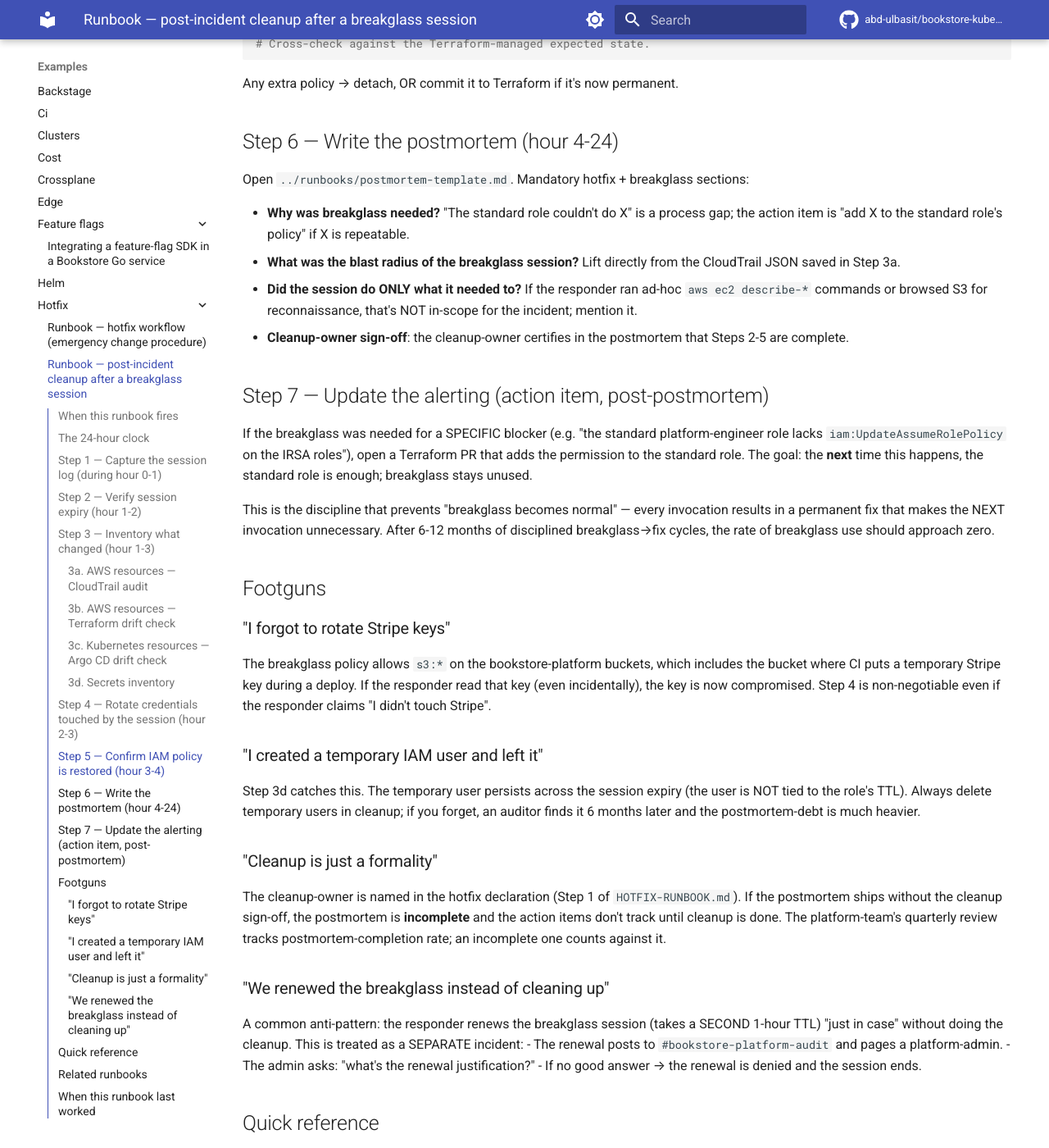
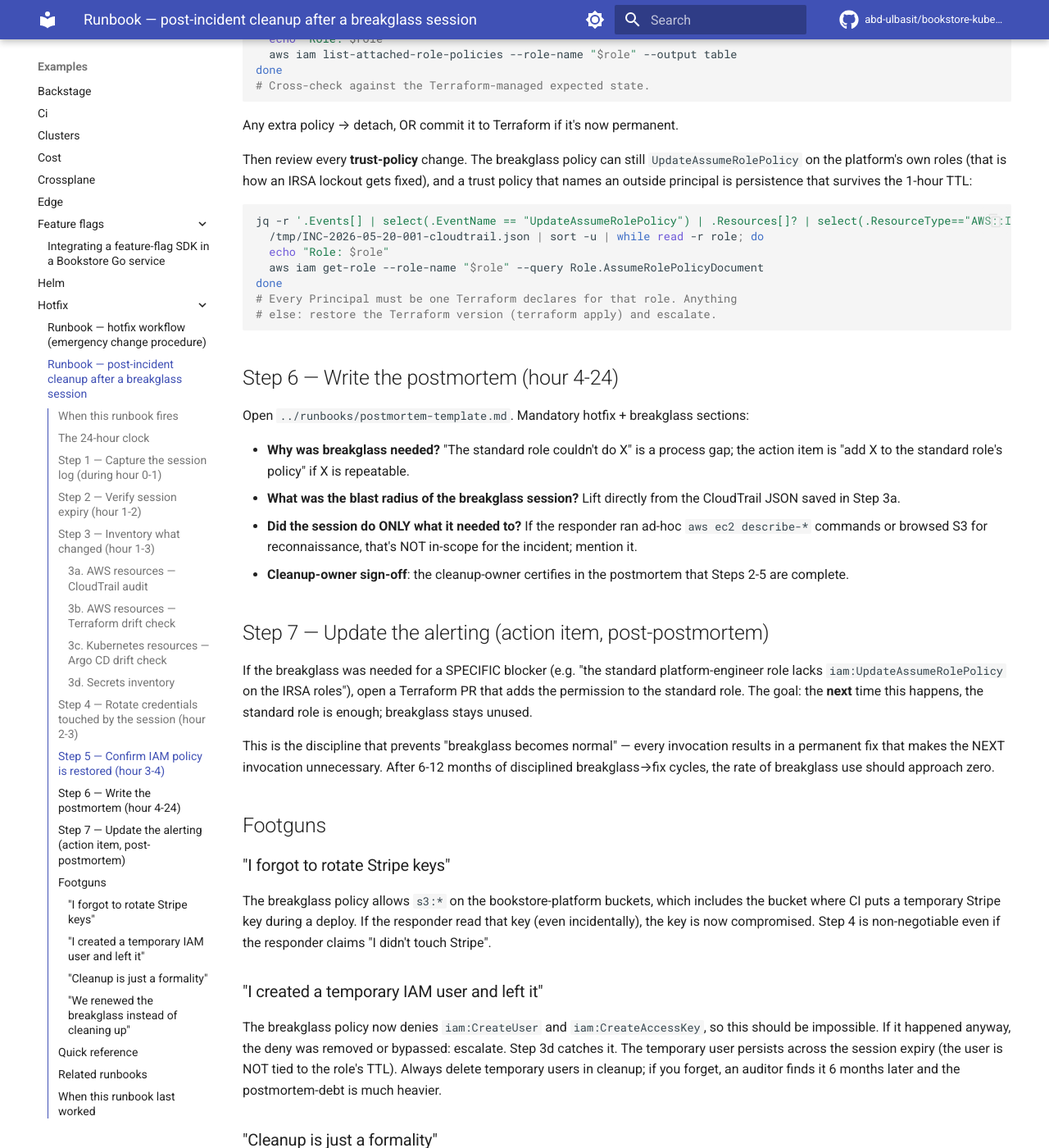
Before and after one commit to abd-ulbasit/bookstore-kubernetes-guide, an MkDocs documentation site: the page built from full-guide/examples/bookstore-platform/hotfix/cleanup-after-breakglass.md, in a window 1280 px wide and 1400 px high, scrolled down 3910 px. Shown: the whole window at 82% size. Built offline with MkDocs 1.6.1 and Material for MkDocs 9.7.7, drawn with Linux system fonts in a browser that asks for light colours; comment, search, counter and statistics services are not loaded; some of the changed text lies outside the part shown.

Commit message:
Close the breakglass role's IAM persistence paths
The breakglass policy's whole safety story is "1-hour TTL plus
auditing". Its IAM statement undercut that. It allowed iam:CreateAccessKey,
CreatePolicy, CreatePolicyVersion, SetDefaultPolicyVersion,
AttachRolePolicy, UpdateAssumeRolePolicy and PassRole on every role
without critical=true. Because StringNotEquals is true when the tag is
absent, that meant every untagged role. One call (a new access key, or
AdministratorAccess attached to a role with an outside trust) outlives
the session. Its region allowlist also left out ap-south-1, the
platform's default region.

- Region allowlist gains ap-south-1, with a note to keep it equal to the
  regions in use.
- The IAM statement splits three ways. Read-only Get/List. Repair
  (PassRole, UpdateAssumeRolePolicy, Attach/DetachRolePolicy) limited to
  arn:aws:iam::*:role/bookstore-platform-* (every role the stack creates
  uses that prefix) and still excluding critical=true; the comment
  explains the absent-tag behaviour. Key containment
  (Update/DeleteAccessKey) only.
- New explicit Deny statements. DenyIAMPersistence covers new users,
  access keys, login profiles, service credentials, roles, inline and
  managed policy writes, OIDC/SAML providers, and Tag/UntagRole.
  DenyAttachingAdminEquivalentPolicies blocks AdministratorAccess,
  IAMFullAccess and PowerUserAccess.
- The file keeps its _comment_* teaching keys, but IAM's grammar has no
  comment element, so the header now gives the jq command that strips
  them. Verified: the stripped document has only Version and Statement.
- cleanup-after-breakglass.md: the example session no longer creates a
  policy. A new IAM user or key is now treated as a security event, and
  Step 5 reviews every UpdateAssumeRolePolicy trust change, the
  residual persistence path. Ch.15.09 describes the narrower role.

Not validated against IAM (no cloud access in this pass); the JSON is
well-formed and was checked with jq.

Co-Authored-By: Claude Opus 5.5 <noreply@anthropic.com>

````diff
--- a/full-guide/examples/bookstore-platform/hotfix/cleanup-after-breakglass.md
+++ b/full-guide/examples/bookstore-platform/hotfix/cleanup-after-breakglass.md
@@ -43,7 +43,7 @@ Slack thread in #bookstore-platform-status:
   HH:MM  assumed breakglass; approver @alice; cleanup-owner @bob
   HH:MM  ran: aws ec2 describe-instances --filter "..."
   HH:MM  ran: aws ec2 terminate-instances --instance-ids i-0abc...
-  HH:MM  ran: aws iam create-policy --policy-name <NAME> --policy-document file://emergency.json
+  HH:MM  ran: aws iam update-assume-role-policy --role-name bookstore-platform-ebs-csi --policy-document file://fixed-trust.json
   HH:MM  ran: kubectl --kubeconfig /tmp/k.cfg get pods -A
   HH:MM  applied <PATH>/<FILE>.yaml
   HH:MM  session expiring; cleanup runbook starts
@@ -143,7 +143,10 @@ argocd app list -o json \
 ### 3d. Secrets inventory
 
 If the breakglass session created credentials (a new IAM user, a new
-RDS password, a new Vault token):
+RDS password, a new Vault token). The breakglass policy's
+`DenyIAMPersistence` statement forbids new IAM users, access keys,
+login profiles and roles, so finding one here means the deny was
+bypassed or edited. Treat that as a security event, not tidy-up:
 
 ```sh
 # List IAM users created in the window.
@@ -203,6 +206,21 @@ done
 Any extra policy → detach, OR commit it to Terraform if it's now
 permanent.
 
+Then review every **trust-policy** change. The breakglass policy can
+still `UpdateAssumeRolePolicy` on the platform's own roles (that is how
+an IRSA lockout gets fixed), and a trust policy that names an outside
+principal is persistence that survives the 1-hour TTL:
+
+```sh
+jq -r '.Events[] | select(.EventName == "UpdateAssumeRolePolicy") | .Resources[]? | select(.ResourceType=="AWS::IAM::Role") | .ResourceName' \
+  /tmp/INC-2026-05-20-001-cloudtrail.json | sort -u | while read -r role; do
+  echo "Role: $role"
+  aws iam get-role --role-name "$role" --query Role.AssumeRolePolicyDocument
+done
+# Every Principal must be one Terraform declares for that role. Anything
+# else: restore the Terraform version (terraform apply) and escalate.
+```
+
 ## Step 6 — Write the postmortem (hour 4-24)
 
 Open `../runbooks/postmortem-template.md`. Mandatory hotfix +
@@ -245,7 +263,9 @@ even if the responder claims "I didn't touch Stripe".
 
 ### "I created a temporary IAM user and left it"
 
-Step 3d catches this. The temporary user persists across the session
+The breakglass policy now denies `iam:CreateUser` and
+`iam:CreateAccessKey`, so this should be impossible. If it happened
+anyway, the deny was removed or bypassed: escalate. Step 3d catches it. The temporary user persists across the session
 expiry (the user is NOT tied to the role's TTL). Always delete
 temporary users in cleanup; if you forget, an auditor finds it 6
 months later and the postmortem-debt is much heavier.
````
Also changed, not shown: full-guide/15-day-to-day-production-ops/09-hotfix-workflow-and-breakglass.md (+10 -5 lines), 1 other file.
